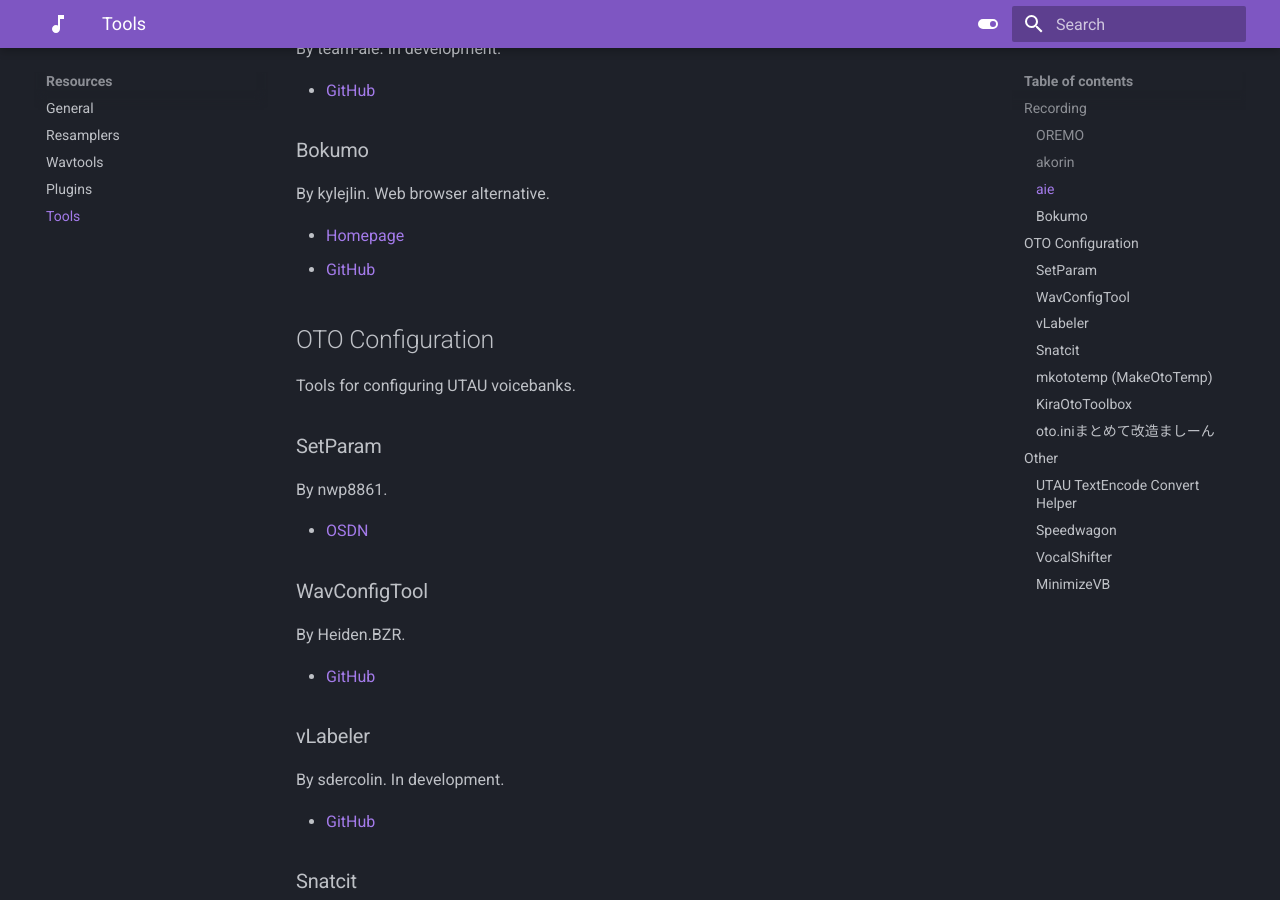
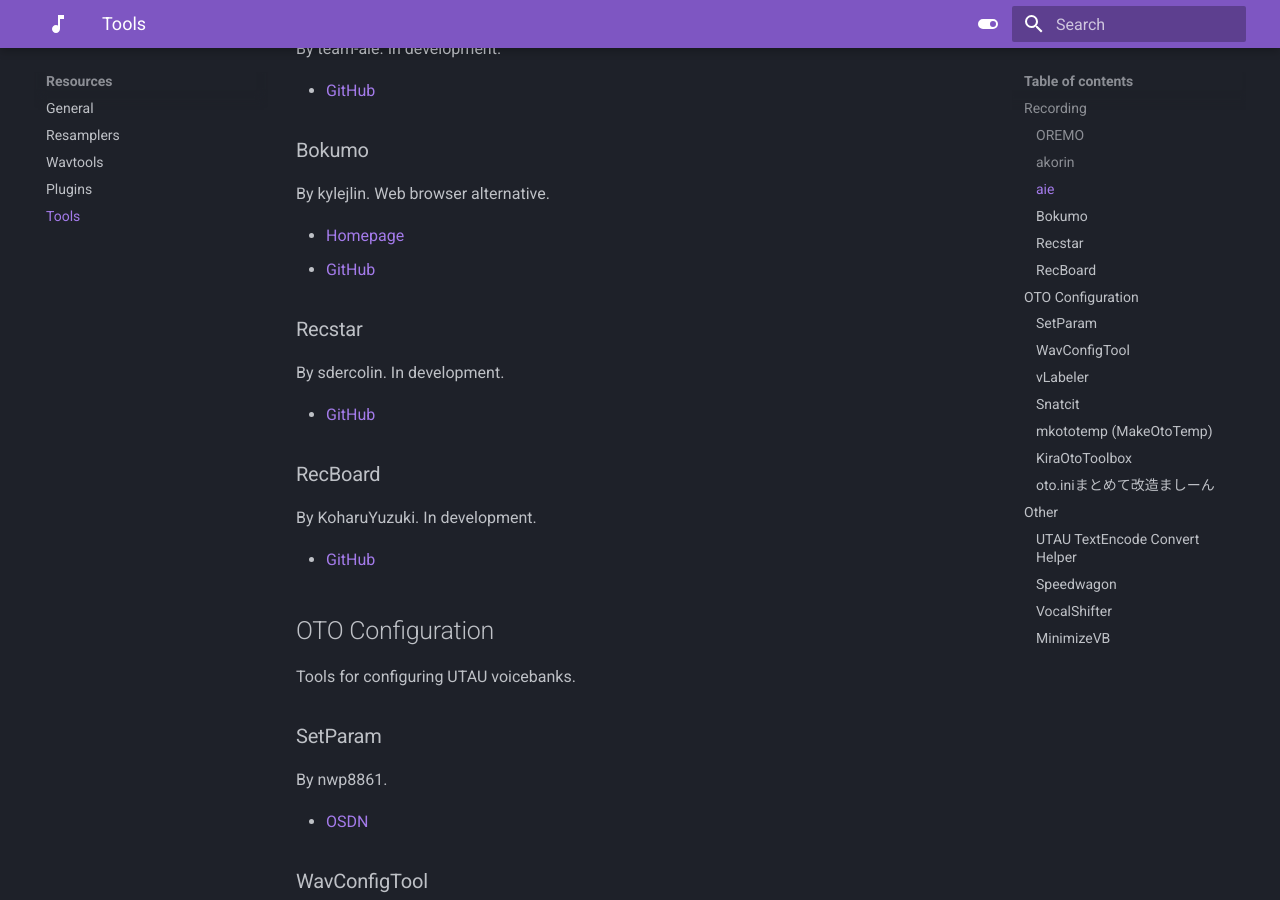
Before and after one commit to nagotown/utau.info, an MkDocs documentation site: the page built from docs/resources/tools.md, in a window 1280 px wide and 900 px high, scrolled down 662 px. Built offline with MkDocs 1.6.1 and Material for MkDocs 9.7.7, drawn with Linux system fonts in a browser that asks for light colours.

Commit message:
Update Resources>Tools

```diff
--- a/docs/resources/tools.md
+++ b/docs/resources/tools.md
@@ -26,6 +26,18 @@
 
 - [Homepage](https://kylejlin.github.io/bokumo/)
 - [GitHub](https://github.com/kylejlin/bokumo)
+
+### Recstar
+
+By sdercolin. In development.
+
+- [GitHub](https://github.com/sdercolin/recstar)
+
+### RecBoard
+
+By KoharuYuzuki. In development.
+
+- [GitHub](https://github.com/KoharuYuzuki/RecBoard)
 
 ## OTO Configuration
 
```
